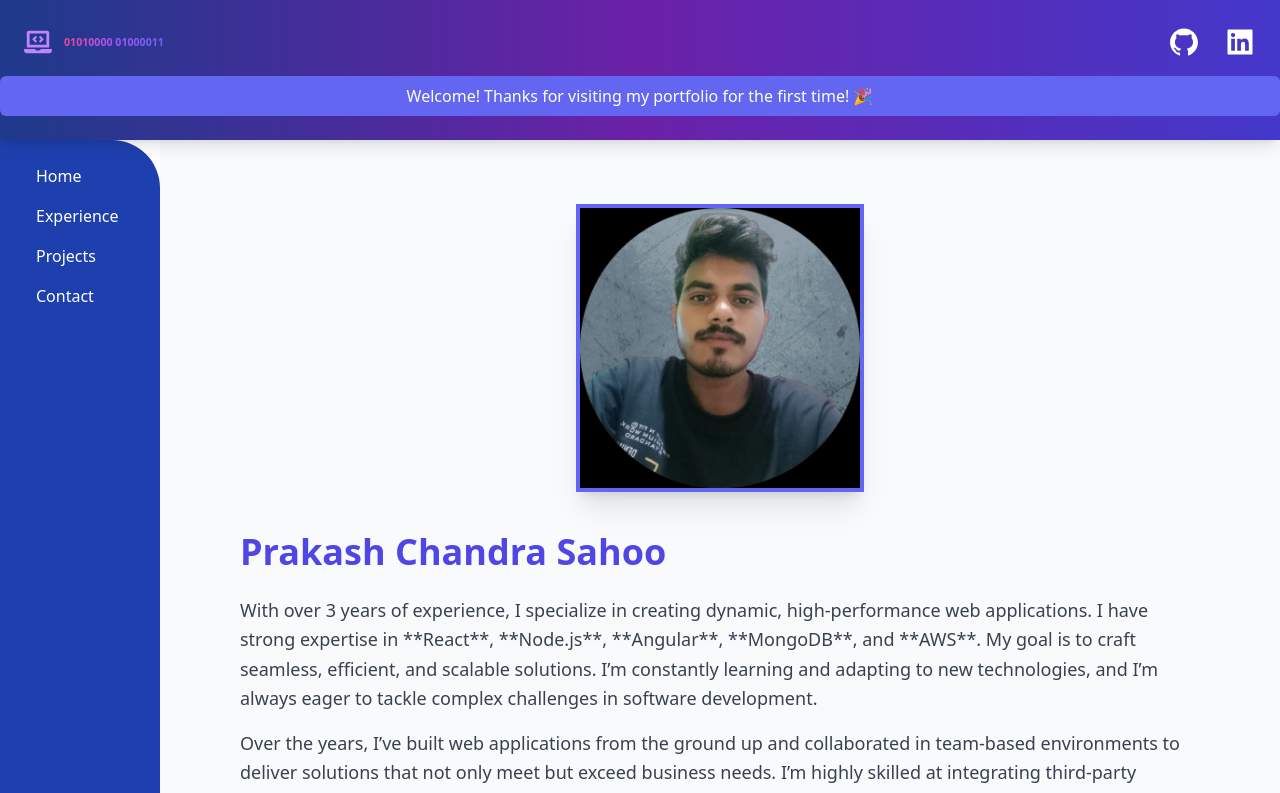
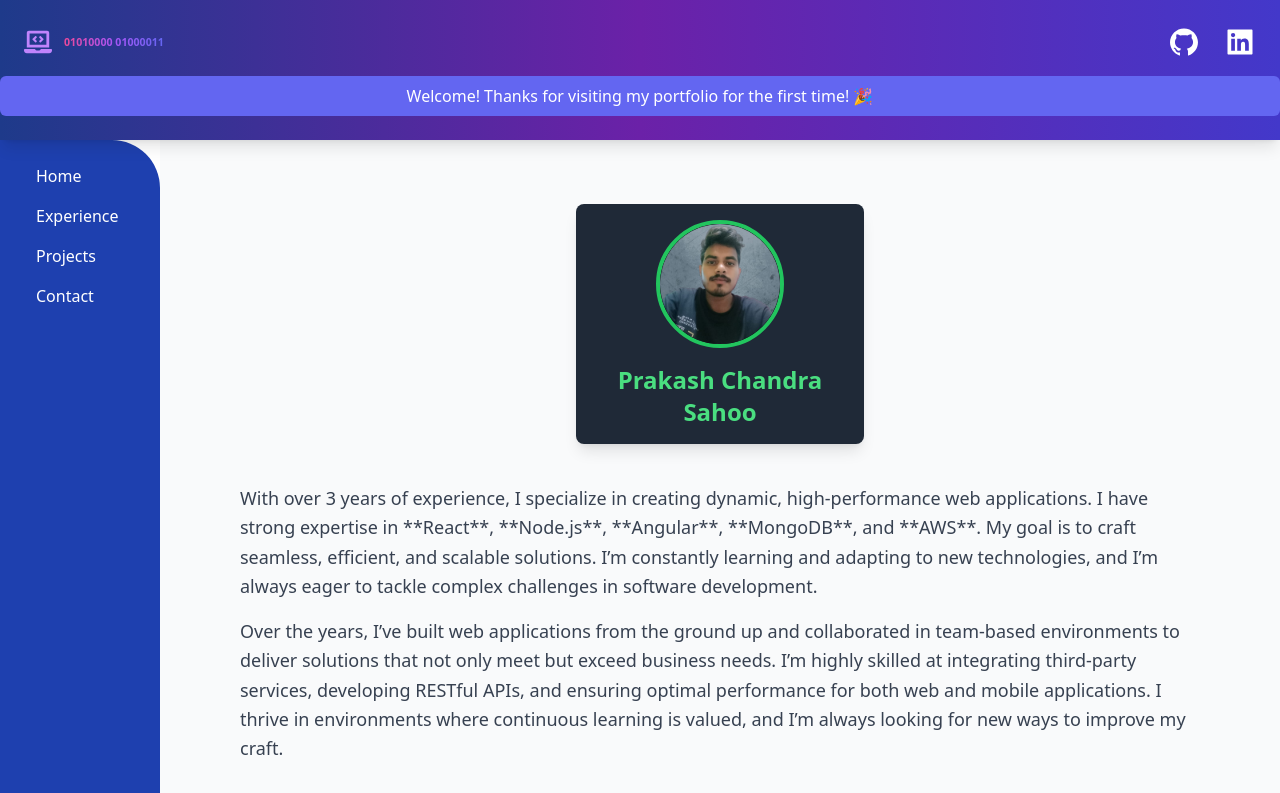
Before and after one commit to prakasham-om/portfolio, a React (Vite) app in the folder myapp/: page / in a window 1280 px wide. Shown: the top 793 px of the page. Built offline with nearby package versions, Linux system fonts and the light colour scheme.

Commit message:
Update About.jsx

```diff
--- a/myapp/src/components/About.jsx
+++ b/myapp/src/components/About.jsx
@@ -4,6 +4,7 @@ import { FaNode, FaJs, FaReact, FaAws, FaAngular } from 'react-icons/fa';
 import { DiMongodb } from "react-icons/di";
 import profile from '../assets/profile.jpeg';
 import resumeM from '../assets/prakash.pdf'
+
 function About() {
   const downloadCV = () => {
     const pdfPath = resumeM;
@@ -32,21 +33,22 @@ function About() {
   return (
     <section id="about" className="py-16 px-8 md:px-20 bg-gray-50 text-gray-800 min-h-screen grid grid-cols-1 md:grid-cols-1 gap-10">
       <div className="flex justify-center mb-6 md:mb-0">
-        <img
-          src={profile}
-          alt="Prakash Chandra Sahoo"
-          className="w-40 h-40 md:w-64 md:h-64 lg:w-72 lg:h-72 rounded-full md:rounded-none shadow-xl border-4 border-indigo-500 transform transition-all duration-300 hover:scale-105 hover:shadow-2xl"
-        />
+        {/* Profile Card */}
+        <div className="w-72 bg-gray-800 text-white rounded-lg shadow-lg hover:bg-green-600 transition-all duration-300 ease-in-out">
+          <div className="p-4 text-center">
+            <img
+              src={profile}
+              alt="Prakash Chandra Sahoo"
+              className="w-32 h-32 rounded-full mx-auto mb-4 border-4 border-green-500"
+            />
+            <animated.h2 style={fadeIn} className="text-2xl font-semibold text-green-400">
+              Prakash Chandra Sahoo
+            </animated.h2>
+          </div>
+        </div>
       </div>
 
       <div className="text-center md:text-left">
-        <animated.h2
-          style={fadeIn}
-          className="text-4xl font-semibold text-indigo-600 mb-6"
-        >
-          Prakash Chandra Sahoo
-        </animated.h2>
-
         <animated.p style={fadeIn} className="text-lg leading-relaxed text-gray-700 mb-4 md:hidden">
           I'm Prakash, a passionate software developer with over 3 years of experience in creating robust and scalable applications. I specialize in React, Node.js, Angular, MongoDB, and AWS. With a solid background in both front-end and back-end development, I focus on delivering high-quality, efficient solutions. I am driven by challenges and always eager to enhance my skills to meet evolving technology needs.
         </animated.p>
```
